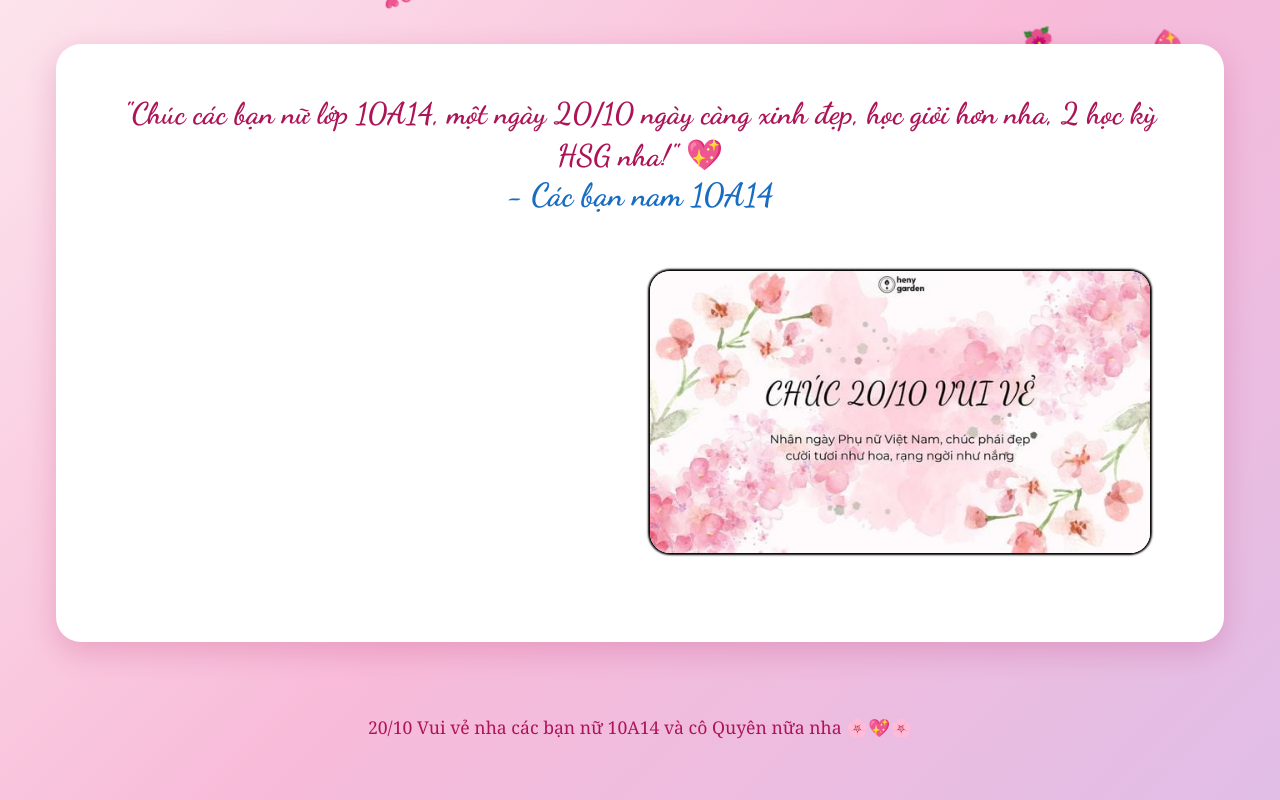
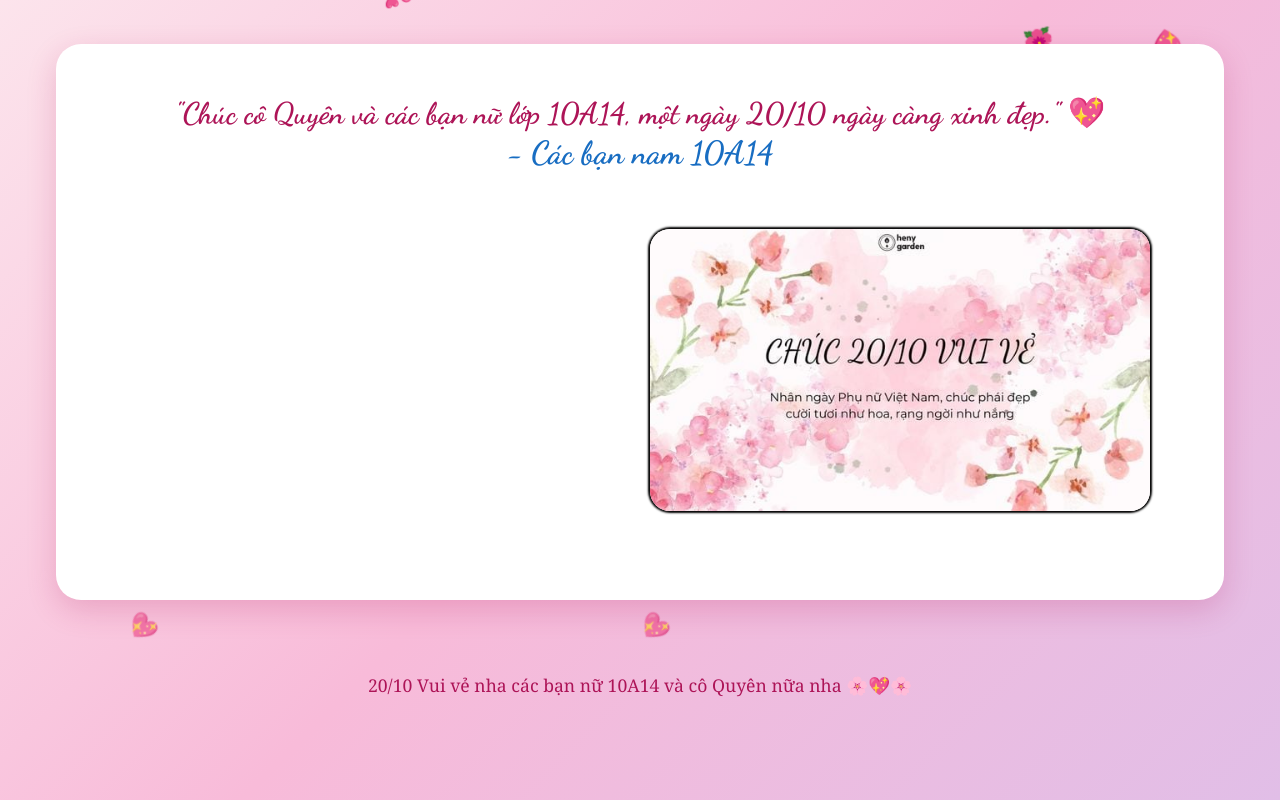
Before and after one commit to cvt-41/20-10, a plain HTML site: page index.html in a window 1280 px wide. Drawn offline with Linux system fonts and the light colour scheme.

Commit message:
Update index.html

```diff
--- a/index.html
+++ b/index.html
@@ -23,7 +23,7 @@
 
     <main class="container">
         <section class="quote-section">
-            <p class="quote-text">"Chúc các bạn nữ lớp 10A14, một ngày 20/10 ngày càng xinh đẹp, học giỏi hơn nha, 2 học kỳ HSG nha!" 💖</p>
+            <p class="quote-text">"Chúc cô Quyên và các bạn nữ lớp 10A14, một ngày 20/10 ngày càng xinh đẹp." 💖</p>
             <p class="quote-author">- Các bạn nam 10A14</p>
             <div class="spacer">
                 <div class="iframe-c"><iframe src="z.html" width="500" height="400" allowtransparency="true" style="background: transparent;" frameborder="0" class="flowers"></iframe></div>
```
